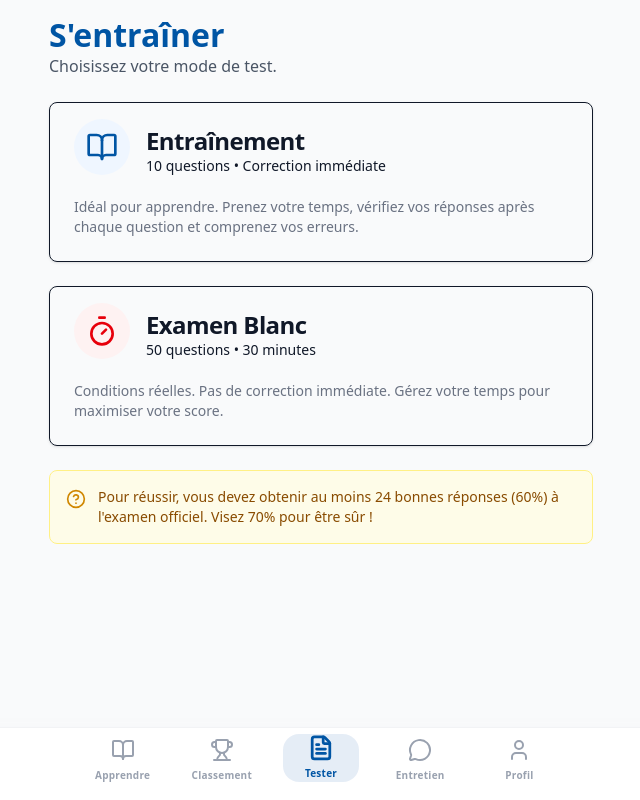
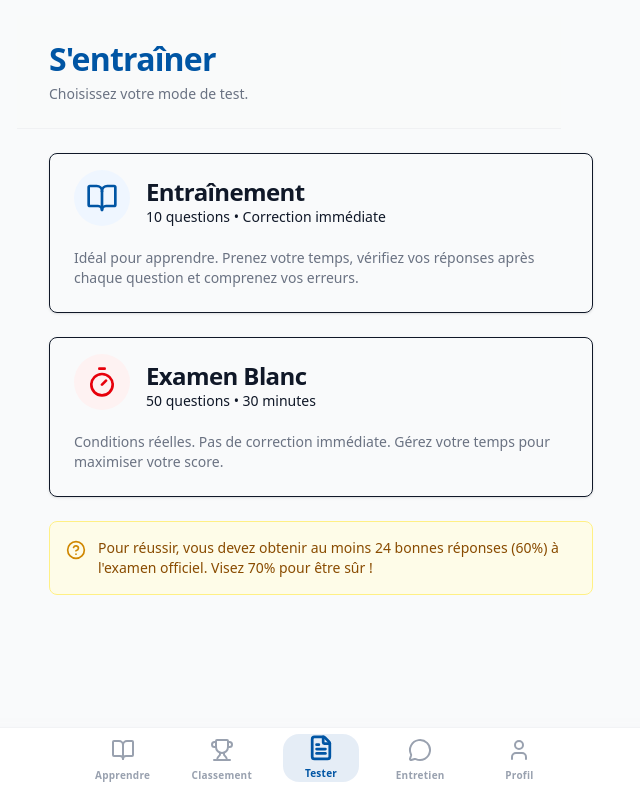
Before and after one commit to fse1927/under_construction, a Next.js app: page /tester in a window 1280 px wide. Shown: the whole page, without its empty margins (319-959 px from the left). Built offline with nearby package versions, Linux system fonts and the light colour scheme.

Commit message:
feat: Add new pages for quiz testing and admin dashboard, and introduce a reusable PageHeader component.

```diff
--- a/app/admin/page.tsx
+++ b/app/admin/page.tsx
@@ -3,6 +3,7 @@ import { Activity, Users, FileQuestion, MessageCircle, TrendingUp, TrendingDown
 import { getDashboardStats } from './dashboard-actions';
 import { GlobalActivityChart } from '@/components/admin/dashboard/GlobalActivityChart';
 import { RecentActivityFeed } from '@/components/admin/dashboard/RecentActivityFeed';
+import { PageHeader } from '@/components/ui/PageHeader';
 
 export default async function AdminDashboardPage() {
     // Fetch all stats via dedicated server action
@@ -10,15 +11,10 @@ export default async function AdminDashboardPage() {
 
     return (
         <div className="space-y-8 animate-in fade-in slide-in-from-bottom-5 duration-500">
-            {/* Header */}
-            <div className="flex flex-col gap-2">
-                <h1 className="text-3xl font-extrabold tracking-tight text-gray-900 dark:text-white bg-clip-text text-transparent bg-gradient-to-r from-gray-900 to-gray-600 dark:from-white dark:to-gray-400">
-                    Tour de Contrôle
-                </h1>
-                <p className="text-gray-500 dark:text-gray-400 font-medium">
-                    Aperçu global de l&apos;activité.
-                </p>
-            </div>
+            <PageHeader
+                title="Tour de Contrôle"
+                description="Aperçu global de l'activité."
+            />
 
             {/* KPI Grid */}
             <div className="grid gap-4 md:grid-cols-2 lg:grid-cols-4">
--- a/app/apprendre/page.tsx
+++ b/app/apprendre/page.tsx
@@ -3,6 +3,7 @@ import { getQuestions } from '@/lib/actions/questions';
 import { getUserProgressList } from '@/lib/actions/user-progress';
 import LearningList, { LearningItem } from '@/components/LearningList';
 import { Question } from '@/lib/data/types';
+import { PageHeader } from '@/components/ui/PageHeader';
 
 
 // Next.js 15+ searchParams is a Promise
@@ -48,18 +49,16 @@ export default async function ApprendrePage({
 
     return (
         <div className="p-4 pb-20 space-y-6">
-            <header>
-                <div className="flex items-center gap-3">
-                    <h1 className="text-3xl font-bold text-primary">Apprendre</h1>
-                    {difficulty && (
-                        <span className="bg-gradient-to-r from-gray-800 to-black text-white px-3 py-1 rounded-full text-sm font-bold capitalize animate-in slide-in-from-left-5">
-                            Niveau {difficulty}
-                        </span>
-                    )}
-                </div>
-                <p className="text-gray-600">Fiches de révision essentielles et Livret du Citoyen.</p>
-
-            </header>
+            <PageHeader
+                title="Apprendre"
+                description="Fiches de révision essentielles et Livret du Citoyen."
+            >
+                {difficulty && (
+                    <span className="bg-gradient-to-r from-gray-800 to-black text-white px-3 py-1 rounded-full text-sm font-bold capitalize animate-in slide-in-from-left-5">
+                        Niveau {difficulty}
+                    </span>
+                )}
+            </PageHeader>
 
             <LearningList
                 items={items}
--- a/app/classement/page.tsx
+++ b/app/classement/page.tsx
@@ -3,6 +3,7 @@ import { createClient } from '@/lib/supabase/server'
 import { redirect } from 'next/navigation'
 import { Trophy, Medal, Crown } from 'lucide-react'
 import { Card } from '@/components/ui/card'
+import { PageHeader } from '@/components/ui/PageHeader'
 
 export const dynamic = 'force-dynamic'
 
@@ -22,13 +23,10 @@ export default async function LeaderboardPage() {
 
     return (
         <div className="min-h-[calc(100vh-80px)] bg-gray-50/50 dark:bg-gray-950 p-4 pb-24 max-w-2xl mx-auto space-y-6">
-            <header className="text-center py-6">
-                <div className="inline-flex items-center justify-center p-3 bg-yellow-100 rounded-full mb-3 shadow-sm">
-                    <Trophy className="w-8 h-8 text-yellow-600" />
-                </div>
-                <h1 className="text-3xl font-extrabold text-gray-900 dark:text-white tracking-tight">Classement</h1>
-                <p className="text-sm font-medium text-gray-500 dark:text-gray-400 mt-1">Les 50 meilleurs citoyens en herbe</p>
-            </header>
+            <PageHeader
+                title="Classement"
+                description="Les 50 meilleurs citoyens en herbe"
+            />
 
             {/* Current User Rank Card (Sticky or unique visual) */}
             {userRank && (
--- a/app/entretien/page.tsx
+++ b/app/entretien/page.tsx
@@ -5,6 +5,7 @@ import { getUserProfile } from '@/app/profil/actions';
 import { getInterviewQuestions } from '@/lib/actions/questions';
 import { InterviewQuestion } from '@/components/interview/useInterview';
 import { Question } from '@/lib/data/types';
+import { PageHeader } from '@/components/ui/PageHeader';
 
 export const dynamic = 'force-dynamic';
 
@@ -29,17 +30,10 @@ export default async function EntretienPage() {
 
     return (
         <div className="p-4 pb-24 max-w-xl mx-auto space-y-6">
-            <header>
-                <div className="flex items-center gap-2 mb-2">
-                    <div className="bg-primary/10 p-2 rounded-lg">
-                        <MessageCircle className="w-6 h-6 text-primary" />
-                    </div>
-                </div>
-                <h1 className="text-3xl font-bold text-primary">Entretien</h1>
-                <p className="text-gray-600">
-                    Simulez les questions posées par l&apos;agent de préfecture.
-                </p>
-            </header>
+            <PageHeader
+                title="Entretien"
+                description="Simulez les questions posées par l'agent de préfecture."
+            />
 
             <InterviewSimulator userSituation={userSituation} questions={questions} />
         </div>
--- a/app/parcours/page.tsx
+++ b/app/parcours/page.tsx
@@ -4,6 +4,7 @@ import Link from 'next/link';
 import { BookOpen, CheckCircle, Star, Trophy, ArrowRight } from 'lucide-react';
 import { cn } from '@/lib/utils';
 import { getUserProgressList } from '@/lib/actions/user-progress';
+import { PageHeader } from '@/components/ui/PageHeader';
 
 export const metadata = {
     title: 'Parcours Guidé | Réussite France',
@@ -51,14 +52,10 @@ export default async function ParcoursPage() {
 
     return (
         <div className="container mx-auto p-4 max-w-4xl space-y-8 animate-enter">
-            <header className="text-center space-y-4 py-8">
-                <h1 className="text-3xl md:text-4xl font-black tracking-tight bg-gradient-to-r from-blue-600 to-indigo-600 bg-clip-text text-transparent">
-                    Parcours d&apos;Apprentissage
-                </h1>
-                <p className="text-lg text-gray-600 max-w-2xl mx-auto">
-                    Progressez étape par étape. Validez chaque niveau pour débloquer le suivant et maîtriser tous les sujets de la naturalisation.
-                </p>
-            </header>
+            <PageHeader
+                title="Parcours d'Apprentissage"
+                description="Progressez étape par étape. Validez chaque niveau pour débloquer le suivant et maîtriser tous les sujets de la naturalisation."
+            />
 
             <div className="grid gap-6">
                 {levelStats.map((stat, index) => (
--- a/app/profil/page.tsx
+++ b/app/profil/page.tsx
@@ -11,6 +11,7 @@ import { BadgesSection } from '@/components/profile/BadgesSection';
 import { AdminLink } from '@/components/admin/AdminLink';
 import { UserProgress } from '@/components/dashboard/UserProgress';
 import StreakCounter from '@/components/dashboard/StreakCounter';
+import { PageHeader } from '@/components/ui/PageHeader';
 
 export const dynamic = 'force-dynamic';
 
@@ -31,12 +32,11 @@ export default async function ProfilPage() {
 
     return (
         <div className="min-h-[calc(100vh-80px)] bg-gray-50/50 dark:bg-gray-950 p-4 pb-32 max-w-2xl mx-auto space-y-8">
-            <header className="flex items-center justify-between sticky top-0 z-30 bg-gray-50/80 dark:bg-gray-950/80 backdrop-blur-md py-4 -mx-4 px-4 border-b border-gray-200/50 dark:border-gray-800/50 transition-all">
-                <div>
-                    <h1 className="text-3xl font-extrabold text-gray-900 dark:text-white tracking-tight">Mon Profil</h1>
-                    <p className="text-sm font-medium text-gray-500 dark:text-gray-400">Gérez votre progression et vos paramètres.</p>
-                </div>
-                <div className="flex items-center gap-2">
+            <PageHeader
+                title="Mon Profil"
+                description="Gérez votre progression et vos paramètres."
+                actions={
+                    <>
                         <StreakCounter />
                         <AdminLink isAdmin={user.is_admin || false} />
                         <ThemeToggle />
@@ -46,8 +46,9 @@ export default async function ProfilPage() {
                                 <span className="sr-only">Se déconnecter</span>
                             </Button>
                         </form>
-                </div>
-            </header>
+                    </>
+                }
+            />
 
             {/* User Progress Section */}
             <div className="animate-in fade-in slide-in-from-bottom-5 duration-700 delay-50">
--- a/app/tester/page.tsx
+++ b/app/tester/page.tsx
@@ -4,6 +4,7 @@ import { useState } from 'react';
 import QuizRunner from '@/components/QuizRunner';
 import { Card, CardContent, CardDescription, CardHeader, CardTitle } from '@/components/ui/card';
 import { BookOpen, HelpCircle, Timer } from 'lucide-react';
+import { PageHeader } from '@/components/ui/PageHeader';
 
 
 import { useRouter } from 'next/navigation';
@@ -24,10 +25,10 @@ export default function TesterPage() {
 
     return (
         <div className="p-4 pb-24 max-w-xl mx-auto space-y-6 animate-enter">
-            <header>
-                <h1 className="text-3xl font-bold text-primary">S&apos;entraîner</h1>
-                <p className="text-gray-600">Choisissez votre mode de test.</p>
-            </header>
+            <PageHeader
+                title="S'entraîner"
+                description="Choisissez votre mode de test."
+            />
 
             <div className="grid grid-cols-1 gap-6">
                 {/* Entraînement */}
--- /dev/null
+++ b/components/ui/PageHeader.tsx
@@ -0,0 +1,70 @@
+'use client';
+
+import { cn } from '@/lib/utils';
+import { ReactNode } from 'react';
+
+interface PageHeaderProps {
+    title: string | ReactNode;
+    description?: string | ReactNode;
+    actions?: ReactNode;
+    align?: 'left' | 'center';
+    sticky?: boolean;
+    className?: string;
+    children?: ReactNode; // Allow custom content inside the header if needed (e.g. badges next to title moved to children or similar)
+}
+
+export function PageHeader({
+    title,
+    description,
+    actions,
+    align = 'left',
+    sticky = true,
+    className,
+    children
+}: PageHeaderProps) {
+    return (
+        <header
+            className={cn(
+                "w-full py-6 transition-all z-30",
+                sticky && "sticky top-0 bg-gray-50/80 dark:bg-gray-950/80 backdrop-blur-md border-b border-gray-200/50 dark:border-gray-800/50",
+                // Adjust margins to match the container padding if sticky extends full width
+                // For now, we assume it's used inside a container with padding, but we might negative margin it if we want full bleed sticky
+                sticky && "-mx-4 px-4 sm:-mx-6 sm:px-6 md:-mx-8 md:px-8",
+                className
+            )}
+        >
+            <div className={cn(
+                "flex flex-col gap-4 md:flex-row md:items-start md:justify-between",
+                align === 'center' && "md:items-center text-center md:text-center"
+            )}>
+                <div className={cn("space-y-1.5", align === 'center' && "w-full")}>
+                    <div className={cn("flex flex-wrap gap-3 items-center", align === 'center' && "justify-center")}>
+                        {typeof title === 'string' ? (
+                            <h1 className="text-3xl font-bold text-primary tracking-tight">
+                                {title}
+                            </h1>
+                        ) : (
+                            title
+                        )}
+                        {children}
+                    </div>
+
+                    {description && (
+                        <div className={cn("text-sm font-medium text-gray-500 dark:text-gray-400 max-w-2xl", align === 'center' && "mx-auto")}>
+                            {description}
+                        </div>
+                    )}
+                </div>
+
+                {actions && (
+                    <div className={cn(
+                        "flex items-center gap-2 shrink-0",
+                        align === 'center' && "justify-center mt-4 md:mt-0"
+                    )}>
+                        {actions}
+                    </div>
+                )}
+            </div>
+        </header>
+    );
+}
```
Lines whose indentation alone changed are shown as unchanged.
